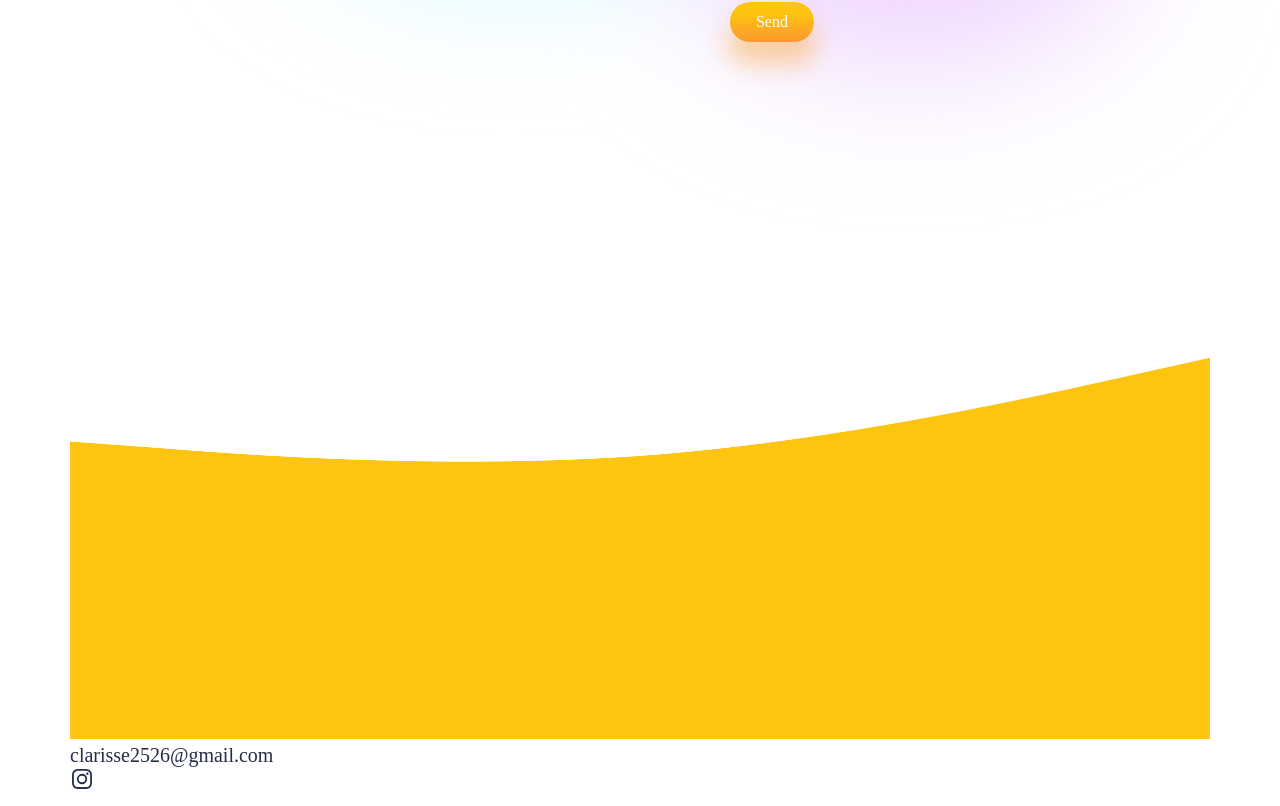
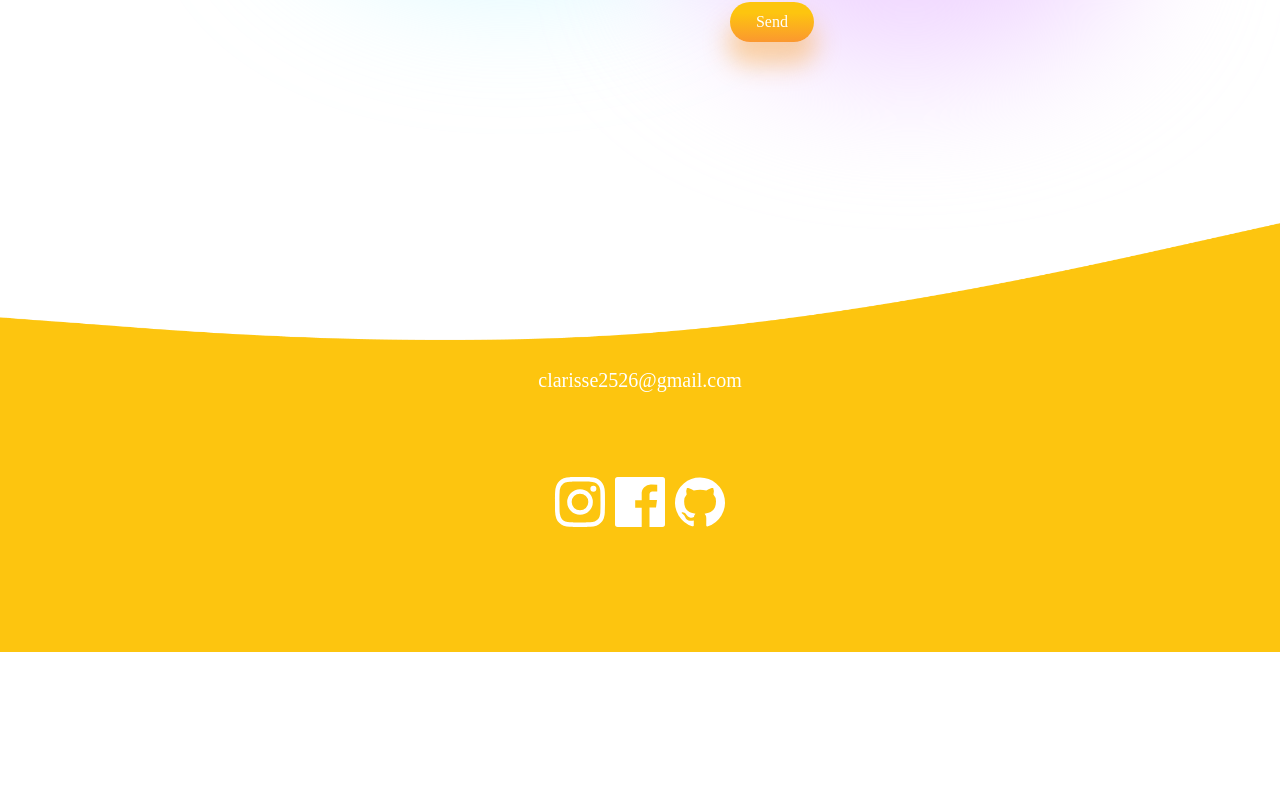
Before and after one commit to I-Clarisse/React-Personal-Portfolio, a React (Create React App) app: page / in a window 1280 px wide. Shown: the part 5012-5818 px from the top of the page. After the commit the page ends 5664 px from the top, so only its background shows below. Built offline with nearby package versions, Linux system fonts and the light colour scheme; a web font is replaced by a local one.

Commit message:
footer completed

```diff
--- a/src/components/Footer/Footer.css
+++ b/src/components/Footer/Footer.css
@@ -0,0 +1,18 @@
+.footer{
+    display: flex;
+    align-items: center;
+    margin: -0.5rem -3.5rem;
+    position: relative;
+    margin-top: -7rem;
+}
+.f-content{
+    position: absolute;
+    display: flex;
+    align-items: center;
+    justify-content: center;
+    flex-direction: column;
+    width: 100%;
+    margin-top: 4rem;
+    gap: 4rem;
+    color: white;
+}
--- a/src/components/Footer/Footer.jsx
+++ b/src/components/Footer/Footer.jsx
@@ -2,6 +2,8 @@ import React from "react";
 import './Footer.css'
 import Wave from '../../images/wave.png'
 // import UilReact from '@iconscout/react-unicons/icons/uil-react'
+import GH from '@iconscout/react-unicons/icons/uil-github'
+import FB from '@iconscout/react-unicons/icons/uil-facebook'
 import IG from '@iconscout/react-unicons/icons/uil-instagram'
 
 const Footer = () => {
@@ -11,7 +13,9 @@ const Footer = () => {
             <div className="f-content">
                 <span>clarisse2526@gmail.com</span>
                 <div className="f-icons">
-                    <IG/>
+                    <IG color="#fff" size='3rem'/>
+                    <FB color="#fff" size='3rem'/>
+                    <GH color="#fff" size='3rem'/>
                 </div>
             </div>
         </div>
```
